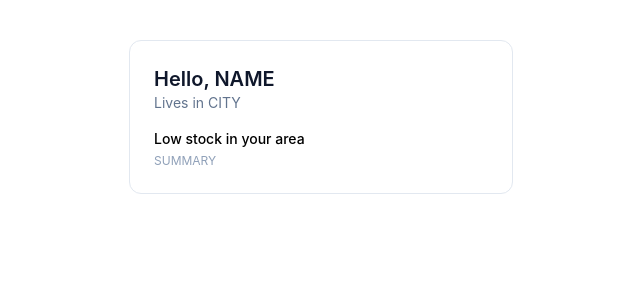
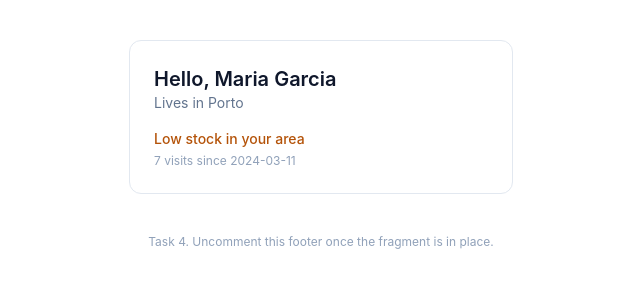
Before and after one commit to abeerance/wdd0325-frontend-frameworks, a React (Vite) app in the folder 02_seedfellow/web/: page / in a window 1280 px wide. Shown: the top 300 px of the page, without its empty margins (319-959 px from the left). Built offline with nearby package versions, Linux system fonts and the light colour scheme.

Commit message:
night-03, after exercise jsx syntax

```diff
--- a/02_seedfellow/web/src/App.tsx
+++ b/02_seedfellow/web/src/App.tsx
@@ -1,4 +1,4 @@
-import type { ReactNode } from "react";
+import { Fragment, type ReactNode } from "react";
 
 const user = {
 	name: "Maria Garcia",
@@ -11,28 +11,34 @@ export default function App(): ReactNode {
 	// Task 5. Declare a constant named summary here, holding the string
 	//         `${user.visits} visits since ${user.joined}`, and show it
 	//         in the paragraph marked below.
+	const summary = `${user.visits} visits since ${user.joined}`;
 
 	return (
-		// Task 4. The footer paragraph at the bottom is outside the card, so
-		//         the card and the footer are two elements side by side.
-		//         Wrap both in a fragment so this return gives back one value.
+		<Fragment>
+			{/*// Task 4. The footer paragraph at the bottom is outside the card, so //
+			the card and the footer are two elements side by side. // Wrap both in a
+			fragment so this return gives back one value.*/}
 			<div className="mx-auto my-10 max-w-sm rounded-xl border border-slate-200 bg-white p-6">
 				{/* Task 1. Show the name from the object above, instead of NAME. */}
-			<h1 className="text-xl font-semibold text-slate-900">Hello, NAME</h1>
+				<h1 className="text-xl font-semibold text-slate-900">
+					Hello, {user.name}
+				</h1>
 
 				{/* Task 2. Same for the city. */}
-			<p className="text-sm text-slate-500">Lives in CITY</p>
+				<p className="text-sm text-slate-500">Lives in {user.city}</p>
 
 				{/* Task 3. Give this paragraph an inline style object setting
                color to "#b45309". Remember it needs two sets of braces. */}
-			<p className="mt-4 text-sm font-medium">Low stock in your area</p>
+				<p className="mt-4 text-sm font-medium" style={{ color: "#b45309" }}>
+					Low stock in your area
+				</p>
 
 				{/* Task 5. Show the summary constant here, instead of SUMMARY. */}
-			<p className="mt-1 text-xs text-slate-400">SUMMARY</p>
+				<p className="mt-1 text-xs text-slate-400">{summary}</p>
 			</div>
-
-		// <p className="mx-auto my-3 max-w-sm text-center text-xs text-slate-400">
-		//   Task 4. Uncomment this footer once the fragment is in place.
-		// </p>
+			<p className="mx-auto my-3 max-w-sm text-center text-xs text-slate-400">
+				Task 4. Uncomment this footer once the fragment is in place.
+			</p>
+		</Fragment>
 	);
 }
```
Lines whose indentation alone changed are shown as unchanged.
